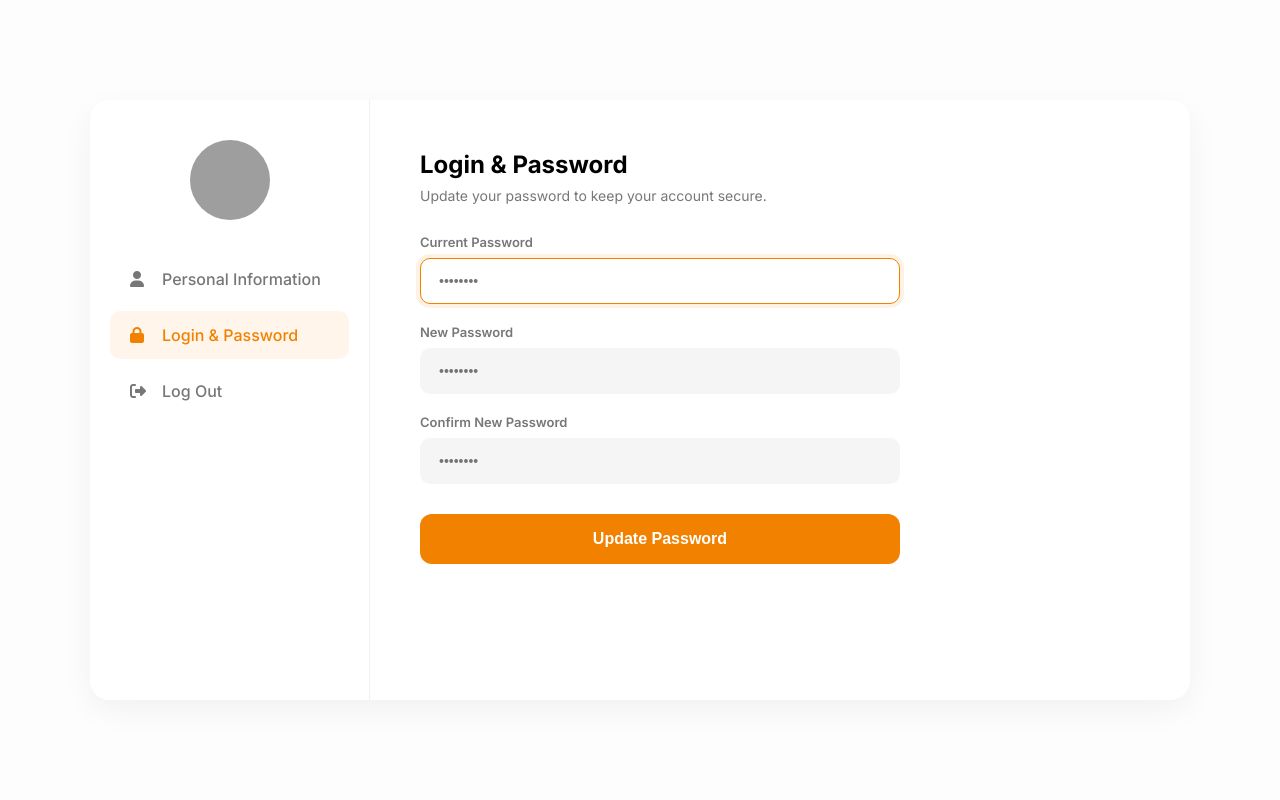
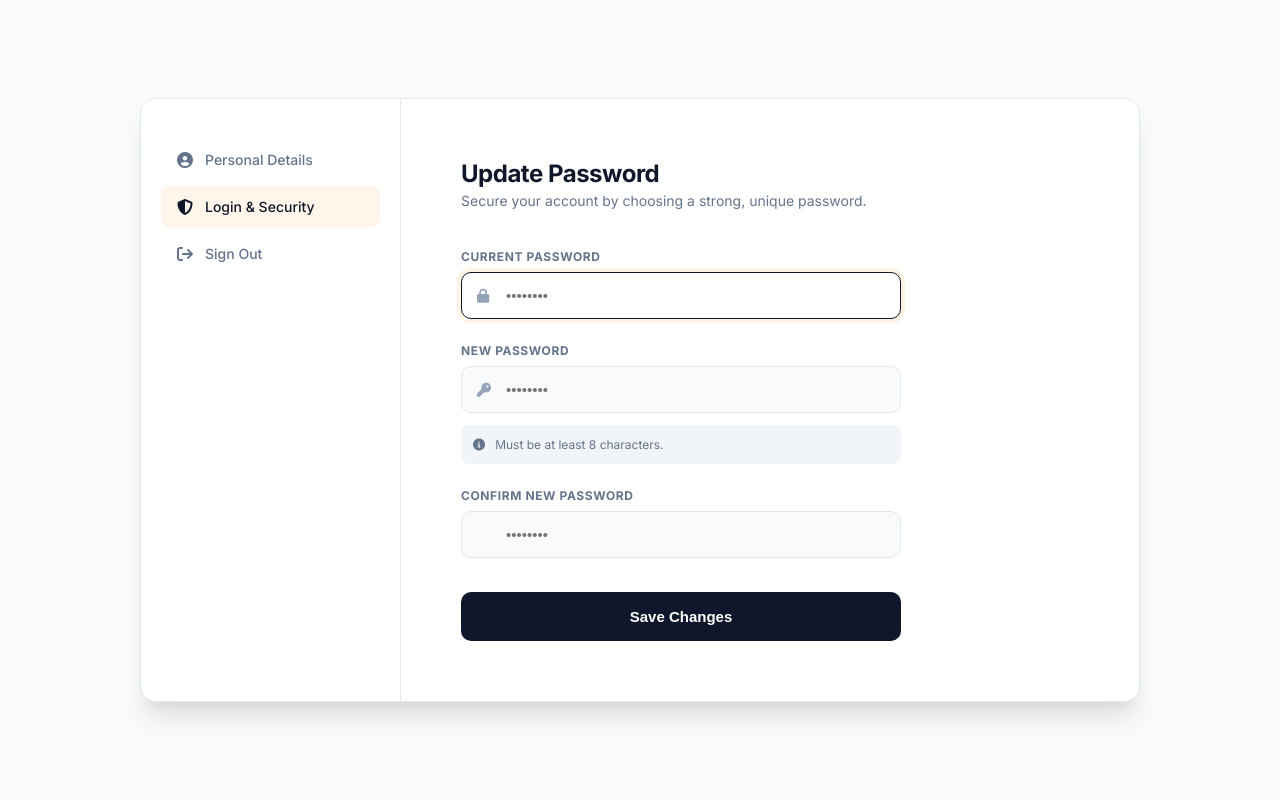
Before and after one commit to arathyrajeesh/laundry-shop-django, a Django app: page /password-change/ in a window 1280 px wide. Run offline with Django 5.2, Linux system fonts and the light colour scheme; a user stored in the database is signed in; data comes from the database, SQL or seed files in the repository; both versions use the stored data as it was after the commit; grey boxes are pictures that could not be loaded.

Commit message:
style added

```diff
--- a/shop/templates/auth/password_change.html
+++ b/shop/templates/auth/password_change.html
@@ -4,19 +4,19 @@
 <head>
     <meta charset="UTF-8">
     <meta name="viewport" content="width=device-width, initial-scale=1.0">
-    <title>Change Password | Shine & Bright</title>
+    <title>Security Settings | Shine & Bright</title>
     <link href="https://fonts.googleapis.com/css2?family=Inter:wght@400;500;600;700&display=swap" rel="stylesheet">
     <link rel="stylesheet" href="https://cdnjs.cloudflare.com/ajax/libs/font-awesome/6.5.0/css/all.min.css">
 
     <style>
         :root {
-            --primary-orange: #0f172a; /* Matching your sidebar color */
-            --accent-orange: #f28100;  /* Branding Orange */
-            --bg-body: #fdfdfd;
-            --text-main: #333333;
-            --text-muted: #777777;
-            --error-red: #ef4444;
-            --shadow: 0 10px 30px rgba(0,0,0,0.05);
+            --primary: #0f172a;
+            --accent:  #0f172a;
+            --success: #10b981;
+            --text-main: #1e293b;
+            --text-muted: #64748b;
+            --bg-body: #f8fafc;
+            --border: #e2e8f0;
         }
 
         * { box-sizing: border-box; margin: 0; padding: 0; -webkit-font-smoothing: antialiased; }
@@ -34,113 +34,158 @@
         .dashboard-container {
             display: flex;
             width: 100%;
-            max-width: 1100px;
+            max-width: 1000px;
             background: #fff;
-            border-radius: 20px;
+            border-radius: 16px;
             overflow: hidden;
-            box-shadow: var(--shadow);
-            min-height: 600px;
+            box-shadow: 0 20px 25px -5px rgba(0, 0, 0, 0.1), 0 10px 10px -5px rgba(0, 0, 0, 0.04);
+            border: 1px solid var(--border);
         }
 
-        /* Sidebar mirroring your Profile Page */
+        /* Sidebar Navigation */
         .sidebar {
-            width: 280px;
-            background: #fff;
-            border-right: 1px solid #f0f0f0;
+            width: 260px;
+            background: #ffffff;
+            border-right: 1px solid var(--border);
             padding: 40px 20px;
             display: flex;
             flex-direction: column;
-            align-items: center;
         }
 
-        .avatar-img {
-            width: 80px;
-            height: 80px;
-            border-radius: 50%;
-            object-fit: cover;
-            background: #eee;
-            margin-bottom: 15px;
-        }
-
-        .side-nav { width: 100%; margin-top: 20px; }
         .nav-item {
             display: flex;
             align-items: center;
-            padding: 14px 20px;
+            padding: 12px 16px;
             text-decoration: none;
             color: var(--text-muted);
-            border-radius: 10px;
-            margin-bottom: 8px;
+            border-radius: 8px;
+            margin-bottom: 6px;
             font-weight: 500;
-            transition: 0.3s;
+            font-size: 14px;
+            transition: all 0.2s;
         }
-        .nav-item i { margin-right: 12px; width: 20px; }
+
+        .nav-item i { margin-right: 12px; font-size: 16px; }
+
+        .nav-item:hover { background: #f1f5f9; color: var(--primary); }
+
         .nav-item.active {
             background: #fff5eb;
-            color: var(--accent-orange);
+            color: var(--accent);
         }
 
-        /* Main Content */
-        .main-content { flex: 1; padding: 50px; }
-        h1 { font-size: 24px; font-weight: 700; margin-bottom: 8px; }
-        .subtitle { color: var(--text-muted); font-size: 14px; margin-bottom: 30px; }
+        /* Main Content Area */
+        .main-content {
+            flex: 1;
+            padding: 60px;
+            background: #ffffff;
+        }
 
-        .form-card { max-width: 480px; }
+        .header-section { margin-bottom: 40px; }
 
-        .form-group { margin-bottom: 20px; }
+        h1 {
+            font-size: 24px;
+            font-weight: 700;
+            color: var(--primary);
+            letter-spacing: -0.02em;
+        }
+
+        .subtitle {
+            color: var(--text-muted);
+            font-size: 14px;
+            margin-top: 4px;
+        }
+
+        /* Form Styling */
+        .form-card { max-width: 440px; }
+
+        .form-group { margin-bottom: 24px; }
+
         .form-group label {
             display: block;
-            font-size: 13px;
-            font-weight: 600;
+            font-size: 12px;
+            font-weight: 700;
+            text-transform: uppercase;
+            letter-spacing: 0.05em;
             color: var(--text-muted);
             margin-bottom: 8px;
         }
 
-        /* Styling the Django form inputs */
+        .input-relative { position: relative; }
+
+        .input-relative i {
+            position: absolute;
+            left: 16px;
+            top: 50%;
+            transform: translateY(-50%);
+            color: #94a3b8;
+            font-size: 14px;
+        }
+
         .form-input {
             width: 100%;
-            background: #f5f5f5;
-            border: 1px solid transparent;
-            padding: 14px 18px;
+            background: #f8fafc;
+            border: 1px solid var(--border);
+            padding: 14px 16px 14px 44px;
             border-radius: 10px;
-            font-size: 14px;
-            transition: 0.3s;
+            font-size: 15px;
+            color: var(--text-main);
+            transition: all 0.2s;
         }
+
         .form-input:focus {
             outline: none;
             background: #fff;
-            border-color: var(--accent-orange);
+            border-color: var(--accent);
             box-shadow: 0 0 0 4px rgba(242, 129, 0, 0.1);
+        }
+
+        /* Security Feedback */
+        .password-hint {
+            background: #f1f5f9;
+            padding: 12px;
+            border-radius: 8px;
+            margin-top: 12px;
+            font-size: 12px;
+            color: var(--text-muted);
         }
 
         .error-list {
             background: #fef2f2;
-            color: var(--error-red);
-            padding: 12px;
+            color: #b91c1c;
+            padding: 14px;
             border-radius: 8px;
             font-size: 13px;
-            margin-bottom: 20px;
-            list-style: none;
+            margin-bottom: 24px;
+            display: flex;
+            align-items: center;
+            gap: 10px;
         }
 
         .submit-btn {
             width: 100%;
-            background: var(--accent-orange);
+            background: var(--primary);
             color: white;
             border: none;
             padding: 16px;
-            border-radius: 12px;
-            font-weight: 700;
-            font-size: 16px;
+            border-radius: 10px;
+            font-weight: 600;
+            font-size: 15px;
             cursor: pointer;
-            transition: 0.3s;
+            transition: all 0.2s;
             margin-top: 10px;
         }
-        .submit-btn:hover { background: #d97400; transform: translateY(-1px); }
 
-        @media (max-width: 900px) {
+        .submit-btn:hover {
+            background: #1e293b;
+            transform: translateY(-1px);
+            box-shadow: 0 4px 12px rgba(15, 23, 42, 0.15);
+        }
+
+        @media (max-width: 850px) {
             .dashboard-container { flex-direction: column; }
-            .sidebar { width: 100%; border-right: none; border-bottom: 1px solid #f0f0f0; }
+            .sidebar { width: 100%; border-right: none; border-bottom: 1px solid var(--border); padding: 20px; }
+            .main-content { padding: 40px 20px; }
         }
     </style>
 </head>
@@ -148,29 +193,30 @@
 
 <div class="dashboard-container">
     <aside class="sidebar">
-        <img src="{% if user.profile.profile_image %}{{ user.profile.profile_image.url }}{% else %}{% static 'images/default_profile.png' %}{% endif %}"
-             class="avatar-img" alt="Profile">
-        <nav class="side-nav">
+        <nav>
             <a href="{% url 'edit_profile' %}" class="nav-item">
-                <i class="fa-solid fa-user"></i> Personal Information
+                <i class="fa-solid fa-circle-user"></i> Personal Details
             </a>
-            <a href="#" class="nav-item active">
-                <i class="fa-solid fa-lock"></i> Login & Password
+            <a href="{% url 'password_change' %}" class="nav-item active">
+                <i class="fa-solid fa-shield-halved"></i> Login & Security
             </a>
             <a href="{% url 'logout' %}" class="nav-item">
-                <i class="fa-solid fa-right-from-bracket"></i> Log Out
+                <i class="fa-solid fa-arrow-right-from-bracket"></i> Sign Out
             </a>
         </nav>
     </aside>
 
     <main class="main-content">
-        <h1>Login & Password</h1>
-        <p class="subtitle">Update your password to keep your account secure.</p>
+        <div class="header-section">
+            <h1>Update Password</h1>
+            <p class="subtitle">Secure your account by choosing a strong, unique password.</p>
+        </div>
 
         <div class="form-card">
             {% if form.errors %}
                 <div class="error-list">
-                    <i class="fa-solid fa-triangle-exclamation"></i> Please correct the errors below.
+                    <i class="fa-solid fa-circle-exclamation"></i>
+                    <span>Please ensure your current password is correct and your new passwords match.</span>
                 </div>
             {% endif %}
 
@@ -179,27 +225,39 @@
 
                 <div class="form-group">
                     <label>Current Password</label>
-                    {{ form.old_password }}
+                    <div class="input-relative">
+                        <i class="fa-solid fa-lock"></i>
+                        {{ form.old_password }}
+                    </div>
                 </div>
 
                 <div class="form-group">
                     <label>New Password</label>
-                    {{ form.new_password1 }}
+                    <div class="input-relative">
+                        <i class="fa-solid fa-key"></i>
+                        {{ form.new_password1 }}
+                    </div>
+                    <div class="password-hint">
+                        <i class="fa-solid fa-circle-info"></i> &nbsp; Must be at least 8 characters.
+                    </div>
                 </div>
 
                 <div class="form-group">
                     <label>Confirm New Password</label>
-                    {{ form.new_password2 }}
+                    <div class="input-relative">
+                        <i class="fa-solid fa-shield-check"></i>
+                        {{ form.new_password2 }}
+                    </div>
                 </div>
 
-                <button type="submit" class="submit-btn">Update Password</button>
+                <button type="submit" class="submit-btn">Save Changes</button>
             </form>
         </div>
     </main>
 </div>
 
 <script>
-    // Professional styling for Django widgets
+    // Style the raw Django inputs
     document.querySelectorAll('input').forEach(input => {
         input.classList.add('form-input');
         if (input.type === 'password') {
--- a/shop/templates/password_reset_subject.txt
+++ /dev/null
@@ -1 +0,0 @@
-Reset Your Password - Shine & Bright Laundry
```
Also changed, not shown: shop/templates/edit_profile.html (+9 -3 lines), shop/templates/email_verification_success.html (deleted, +0 -93 lines), shop/templates/password_reset.html (deleted, +0 -29 lines), shop/templates/password_reset_complete.html (deleted, +0 -53 lines), shop/templates/password_reset_confirm.html (deleted, +0 -66 lines), shop/templates/password_reset_done.html (deleted, +0 -50 lines), shop/templates/password_reset_email.html (deleted, +0 -10 lines), db.sqlite3.
